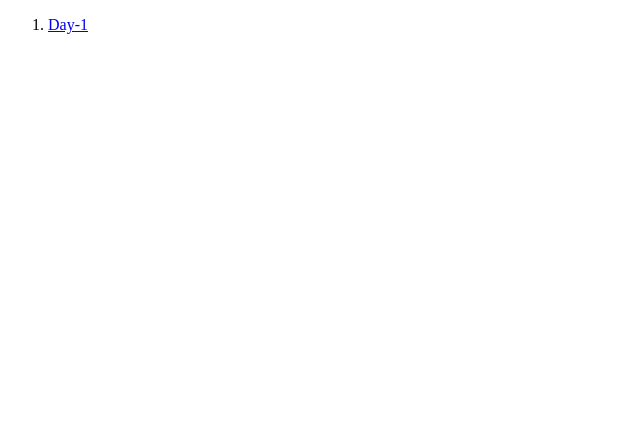
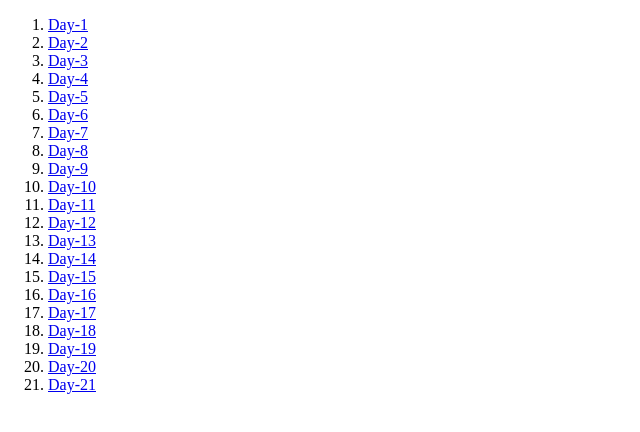
Before and after one commit to mahmutoz/front-end-daily, a plain HTML site: page index.html in a window 1280 px wide. Shown: the whole page, without its empty margins (0-640 px from the left). Drawn offline with Linux system fonts and the light colour scheme.

Commit message:
Add links

```diff
--- a/index.html
+++ b/index.html
@@ -11,6 +11,26 @@
         <nav>
             <ol>
                 <li><a href="/projects/Day-1">Day-1</a></li>
+                <li><a href="/projects/Day-2">Day-2</a></li>
+                <li><a href="/projects/Day-3">Day-3</a></li>
+                <li><a href="/projects/Day-4">Day-4</a></li>
+                <li><a href="/projects/Day-5">Day-5</a></li>
+                <li><a href="/projects/Day-6">Day-6</a></li>
+                <li><a href="/projects/Day-7">Day-7</a></li>
+                <li><a href="/projects/Day-8">Day-8</a></li>
+                <li><a href="/projects/Day-9">Day-9</a></li>
+                <li><a href="/projects/Day-10">Day-10</a></li>
+                <li><a href="/projects/Day-11">Day-11</a></li>
+                <li><a href="/projects/Day-12">Day-12</a></li>
+                <li><a href="/projects/Day-13">Day-13</a></li>
+                <li><a href="/projects/Day-14">Day-14</a></li>
+                <li><a href="/projects/Day-15">Day-15</a></li>
+                <li><a href="/projects/Day-16">Day-16</a></li>
+                <li><a href="/projects/Day-17">Day-17</a></li>
+                <li><a href="/projects/Day-18">Day-18</a></li>
+                <li><a href="/projects/Day-19">Day-19</a></li>
+                <li><a href="/projects/Day-20">Day-20</a></li>
+                <li><a href="/projects/Day-21">Day-21</a></li>
             </ol>
         </nav>
     </aside>
```
